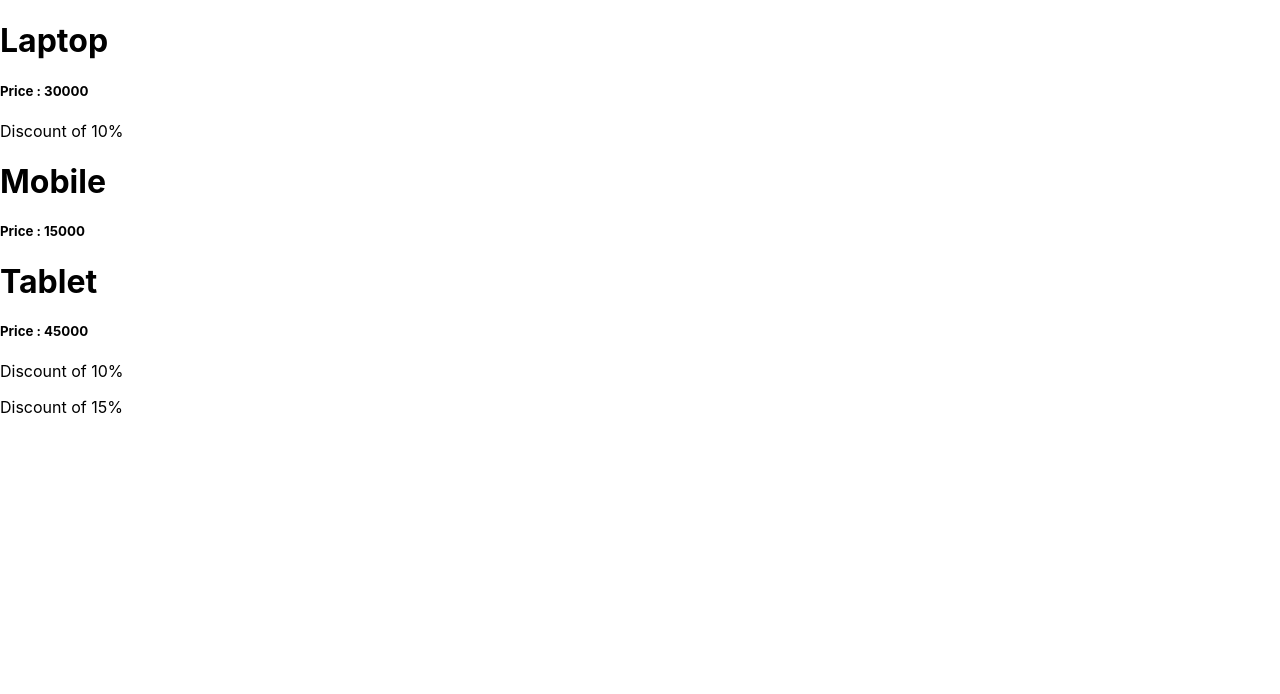
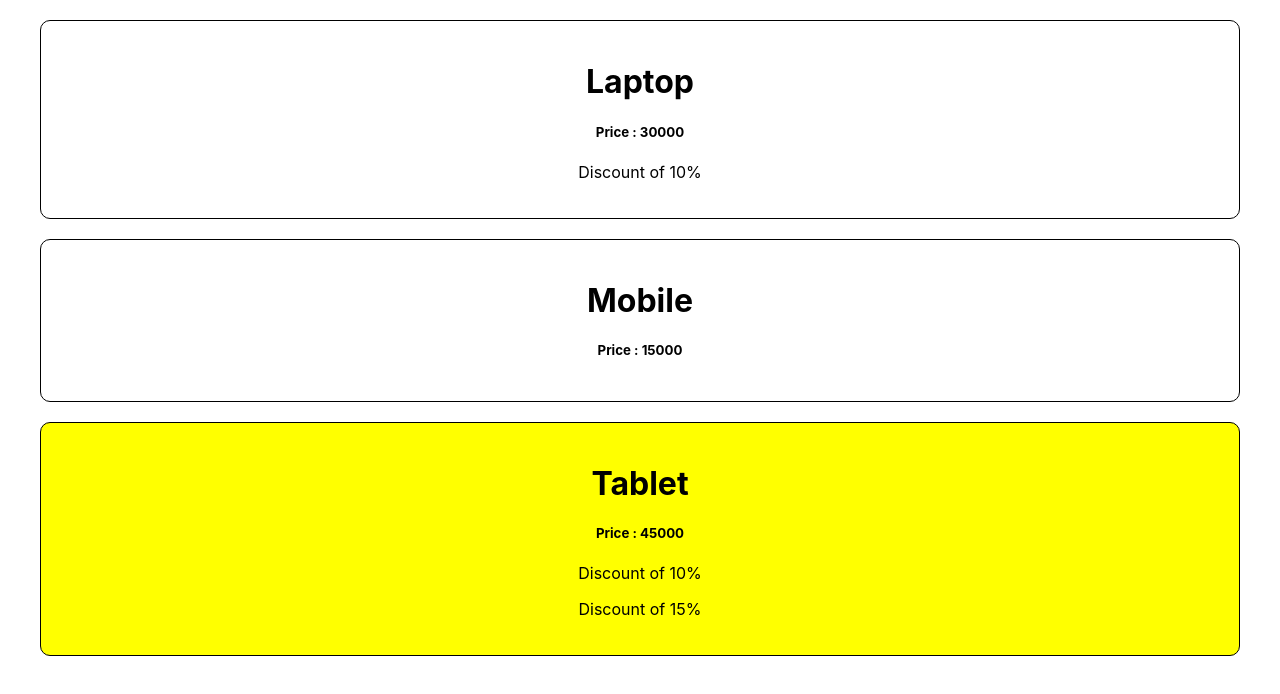
Before and after one commit to mayank-sharma-12/ReactJs-Practice, a React (Create React App) app: page / in a window 1280 px wide. Shown: the top 694 px of the page. Built offline with nearby package versions, Linux system fonts and the light colour scheme.

Commit message:
Successfully Learned About Dynamic Component Styling

```diff
--- /dev/null
+++ b/src/component/Product.css
@@ -0,0 +1,7 @@
+.Product{
+    border: 1px solid black;
+    margin: 20px 40px;
+    text-align: center;
+    border-radius: 10px;
+    padding: 20px 0px;
+}
--- a/src/component/Product.js
+++ b/src/component/Product.js
@@ -1,13 +1,15 @@
 import React from 'react'
-
+import "./Product.css";
 function Product({productTitle, productPrice, feature}) {
+    const isDiscount = productPrice > 30000;
+    const styles = {backgroundColor : isDiscount ? 'yellow' : ""}
     return (
-        <>
+        <div className='Product' style={styles}>
         <h1>{productTitle}</h1>
         <h5>Price : {productPrice}</h5>
         {productPrice > 15000 ? <p>Discount of 10%</p> : null}
         {productPrice > 35000 && <p>Discount of 15%</p>}
-        </>
+        </div>
      );
 }
 
```
